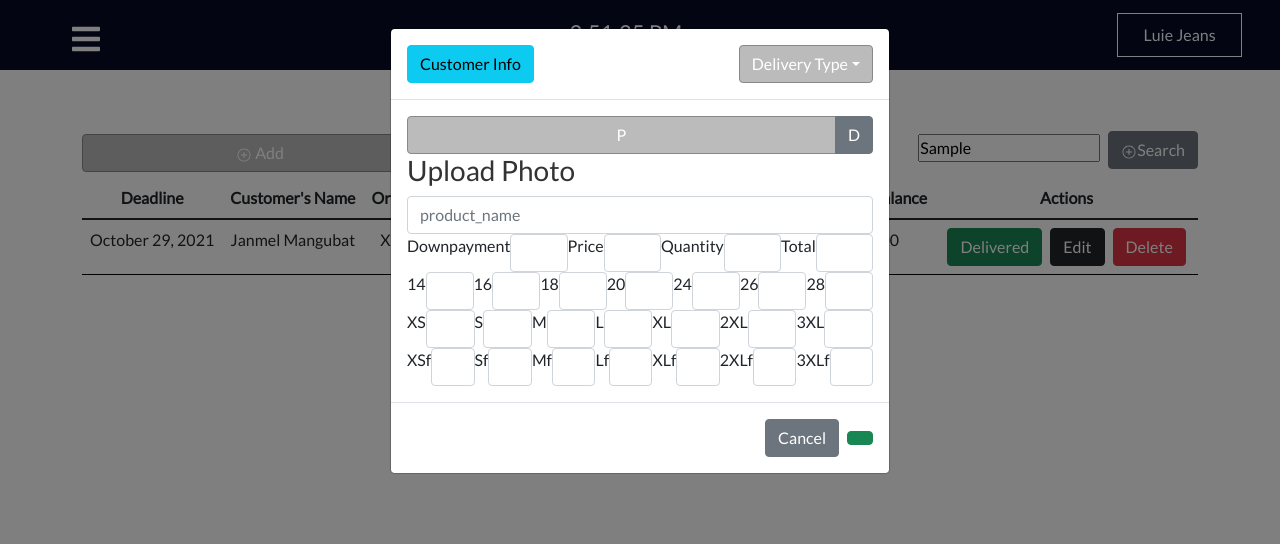
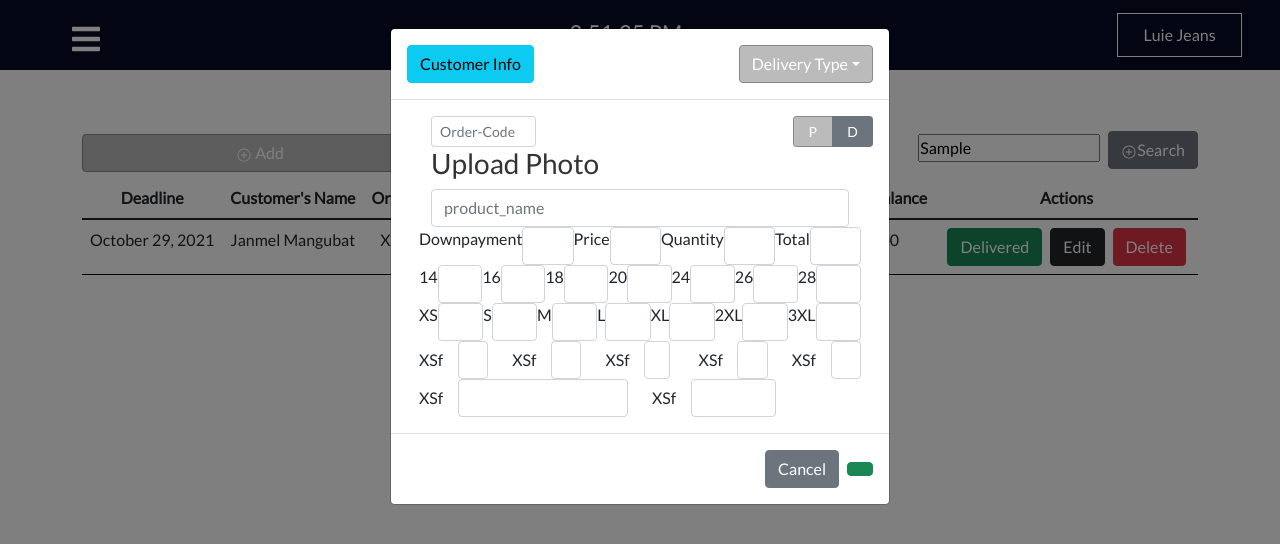
Before and after one commit to TheLadsters/luiejeansmanagementsystem, a React (Create React App) app: page /landing-page in a window 1280 px wide. Both pictures are taken after typing "Sample" into the empty fields and a click on the button "Add". Shown: the top 544 px of the page. Built offline with nearby package versions, Linux system fonts and the light colour scheme.

Commit message:
Mods[incomplete]

```diff
--- a/src/components/Modal.js
+++ b/src/components/Modal.js
@@ -1,20 +1,32 @@
 import React from "react";
-import {Button, ButtonGroup} from "react-bootstrap";
+import {Button, ButtonGroup, Container,Row,FormControl,Modal,Col, FormLabel} from "react-bootstrap";
 import 'bootstrap/dist/css/bootstrap.min.css';
 import './Modal.css';
 
 const Mods = () => {
     return(
-        <div className="d-flex  flex-md-column modal-fade">
-            <div className="d-flex flex-lg-column" >
-                <ButtonGroup>
-                    <Button variant = "primary">P</Button>
-                    <Button variant = "secondary">D</Button>
+        <Container>
+            <Row className="justify-content-start">
+                <Container className="w-50 flex-row">
+                            <FormControl
+                            className="w-50"
+                            placeholder="Order-Code"
+                            aria-label="Username"
+                            aria-describedby="basic-addon1"
+                            size = "sm"
+                        />
+                </Container>
+                <ButtonGroup as={Row} className="w-50 flex-row-reverse" size="sm">
+                    <ButtonGroup as={Row} className="w-50" size="sm">
+                        <Button as={Col}className="w-50" variant = "primary">P</Button>
+                        <Button className="w-50" variant = "secondary">D</Button>
                     </ButtonGroup>
-                <div className="d-flex flex-column">
+                </ButtonGroup>
+            </Row>
+            <Container className="d-flex flex-column">
                 <div className="upload-photo"><h3>Upload Photo</h3></div>
                 <input className="form-control" type="text" placeholder="product_name" />
-                </div>
+            </Container>
             <div className="d-flex justify-content-between">
                 <label>Downpayment</label><input className="form-control" />
                 <label>Price</label><input className="form-control" />
@@ -39,17 +51,16 @@ const Mods = () => {
                 <label>2XL </label><input className="form-control" />
                 <label>3XL</label> <input className="form-control" />
             </div>
-                <div className="d-flex justify-content-between">
-                    <label>XSf</label><input className="form-control" />
-                    <label>Sf</label><input className="form-control" />
-                    <label>Mf</label><input className="form-control"/>
-                    <label>Lf</label><input className="form-control" />
-                    <label>XLf</label><input className="form-control" />
-                    <label>2XLf</label><input className="form-control" />
-                    <label>3XLf</label><input className="form-control" />
-                </div>
-            </div>
-        </div>
+            <Row>
+                    <FormLabel as={Col} column sm="1">XSf</FormLabel><Col><FormControl className="w-30" /></Col>
+                    <FormLabel as={Col} column sm="1">XSf</FormLabel><Col><FormControl className="w-30" /></Col>
+                    <FormLabel as={Col} column sm="1">XSf</FormLabel><Col><FormControl className="w-50" /></Col>
+                    <FormLabel as={Col} column sm="1">XSf</FormLabel><Col><FormControl className="w-30" /></Col>
+                    <FormLabel as={Col} column sm="1">XSf</FormLabel><Col><FormControl className="w-30" /></Col>
+                    <FormLabel as={Col} column sm="1">XSf</FormLabel><Col><FormControl className="w-30" /></Col>
+                    <FormLabel as={Col} column sm="1">XSf</FormLabel><Col><FormControl className="w-50" /></Col>
+            </Row>
+        </Container>
     );
 }
 
```
Lines whose indentation alone changed are shown as unchanged.
